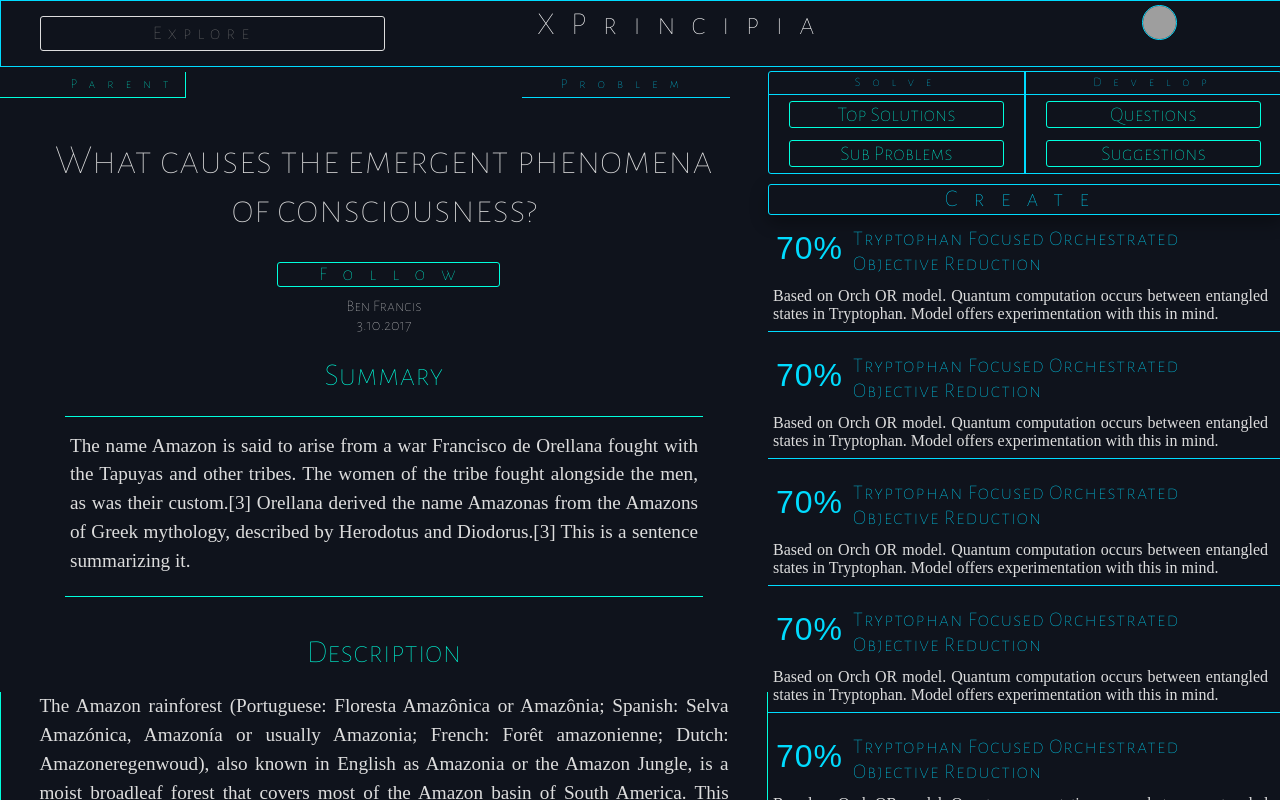
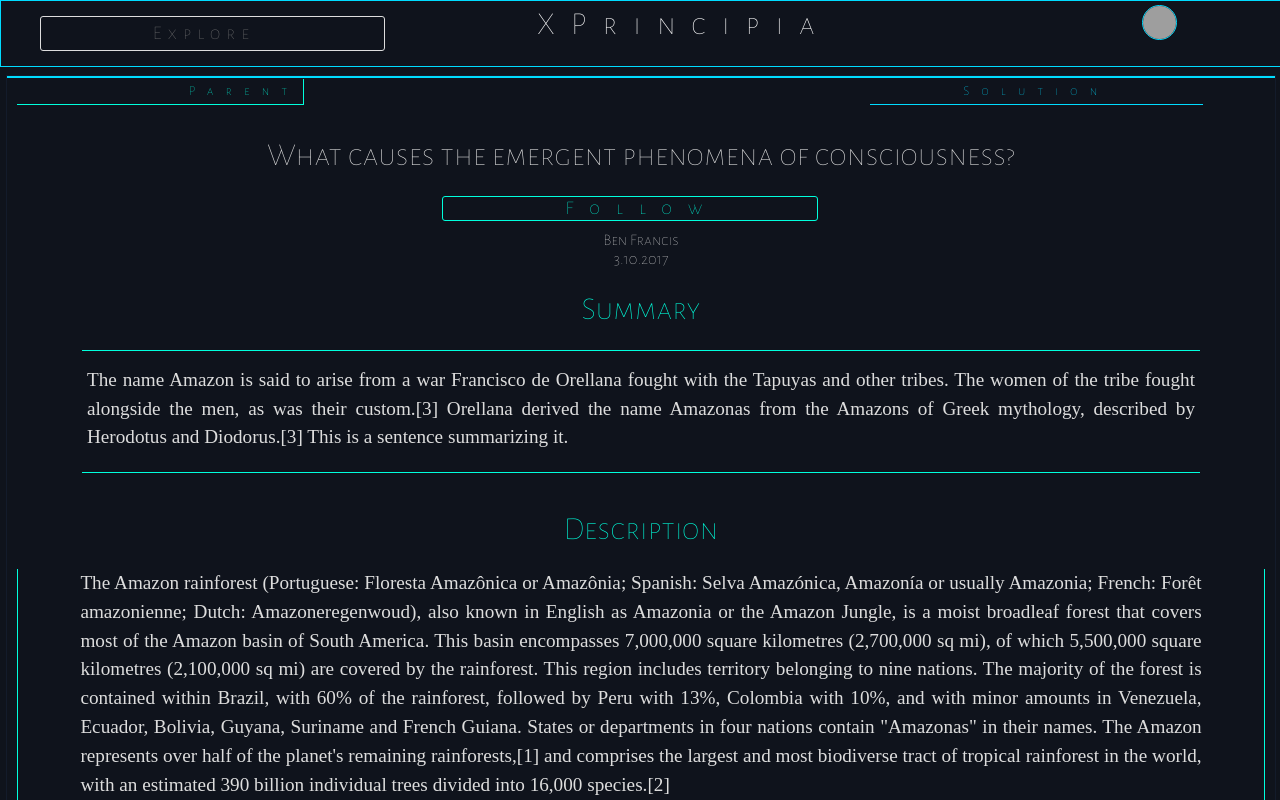
Before and after one commit to ShayanJa/xPrincipia_frontend, a React (Create React App) app: page /sidebar in a window 1280 px wide. Shown: the top 800 px of the page. Built offline with nearby package versions, Linux system fonts and the light colour scheme; grey boxes are pictures that could not be loaded.

Commit message:
fixed small error in routing

```diff
--- a/src/components/SideBarMenu.jsx
+++ b/src/components/SideBarMenu.jsx
@@ -14,13 +14,13 @@ export default class SideBarMenu extends React.Component {
       <div id="sidebarMenu">
         <div id="solveMenu">
                 <div id="solveTitle">Solve</div>
-                  <Link to='/solutions'><div id="solutionsButton">Top Solutions</div></Link>
-                  <Link to='/subproblems'><div id="subproblemButton">Sub Problems</div></Link>
+                  <Link to='/problem/solutions'><div id="solutionsButton">Top Solutions</div></Link>
+                  <Link to='/problem/subproblems'><div id="subproblemButton">Sub Problems</div></Link>
         </div>
         <div id="developMenu">
                 <div id="developTitle">Develop</div>
-                  <Link to='/questions'><div id="questionsButton">Questions</div></Link>
-                  <Link to='/suggestions'><div id="suggestionsButton">Suggestions</div></Link>
+                  <Link to='/problem/questions'><div id="questionsButton">Questions</div></Link>
+                  <Link to='/problem/suggestions'><div id="suggestionsButton">Suggestions</div></Link>
         </div>
       </div>
 
--- a/src/index.js
+++ b/src/index.js
@@ -12,6 +12,7 @@ import QuestionContainer from './components/QuestionContainer.jsx';
 import SuggestionContainer from './components/SuggestionContainer.jsx';
 import SubProblemContainer from './components/SubProblemContainer.jsx';
 import FullProblem from './components/FullProblem.jsx';
+import FullSolution from './components/FullSolution.jsx';
 import WelcomeBox from './components/Welcome.jsx';
 import LoginContainer from './components/LoginContainer.jsx';
 import Info from './components/Info.jsx';
@@ -33,6 +34,30 @@ ReactDOM.render(
         <IndexRoute component={FullProblem}></IndexRoute>
         <Route path='/problem' component={FullProblem}>
           <IndexRoute component={SideBar}></IndexRoute>
+          <Route path='/problem/sidebar' component={SideBar}>
+            <IndexRoute component={SolutionContainer}></IndexRoute>
+            <Route path='/problem/solutions' component={SolutionContainer}></Route>
+            <Route path='/problem/suggestions' component={SuggestionContainer}></Route>
+            <Route path='/problem/questions' component={QuestionContainer}></Route>
+            <Route path='/problem/subproblems' component={SubProblemContainer}></Route>
+            <Route path='/problem/createsolution' component={CreateSolution}></Route>
+            <Route path='/problem/createproblem' component={CreateProblem}></Route>
+          </Route>
+        </Route>
+        <Route path='/fullsolution' component={FullSolution}>
+          <IndexRoute component={SideBar}></IndexRoute>
+          <Route path='/sidebar' component={SideBar}>
+            <IndexRoute component={SolutionContainer}></IndexRoute>
+            <Route path='/solutions' component={SolutionContainer}></Route>
+            <Route path='/suggestions' component={SuggestionContainer}></Route>
+            <Route path='/questions' component={QuestionContainer}></Route>
+            <Route path='/subproblems' component={SubProblemContainer}></Route>
+            <Route path='/createsolution' component={CreateSolution}></Route>
+            <Route path='/createproblem' component={CreateProblem}></Route>
+          </Route>
+        </Route>
+        <Route path='/usersolution' component={CreatedSolution}>
+          <IndexRoute component={SideBar}></IndexRoute>
           <Route path='/sidebar' component={SideBar}>
             <IndexRoute component={SolutionContainer}></IndexRoute>
             <Route path='/solutions' component={SolutionContainer}></Route>
```
